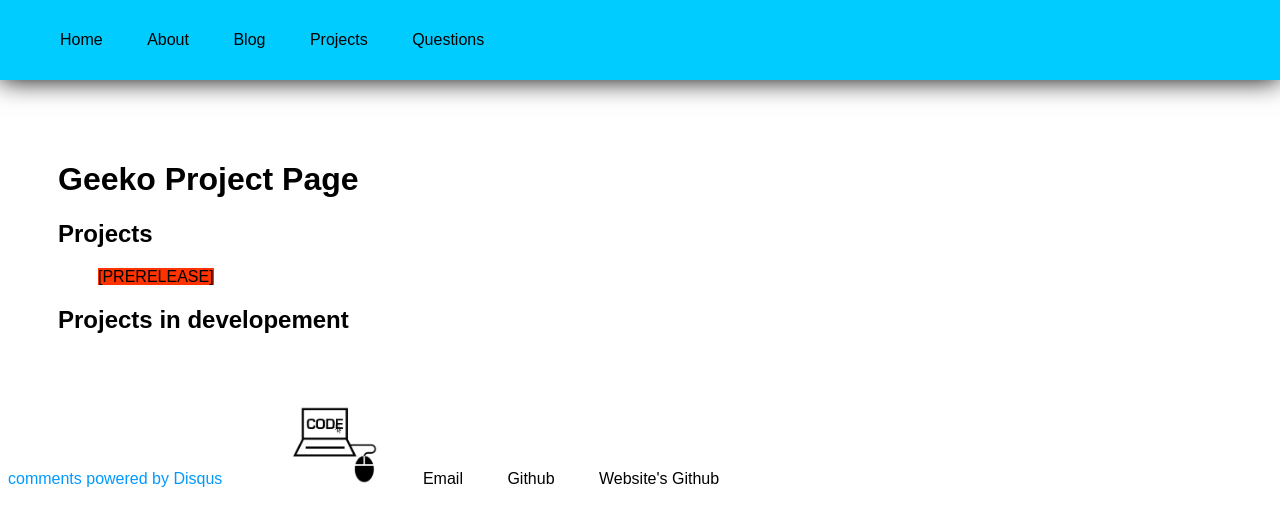
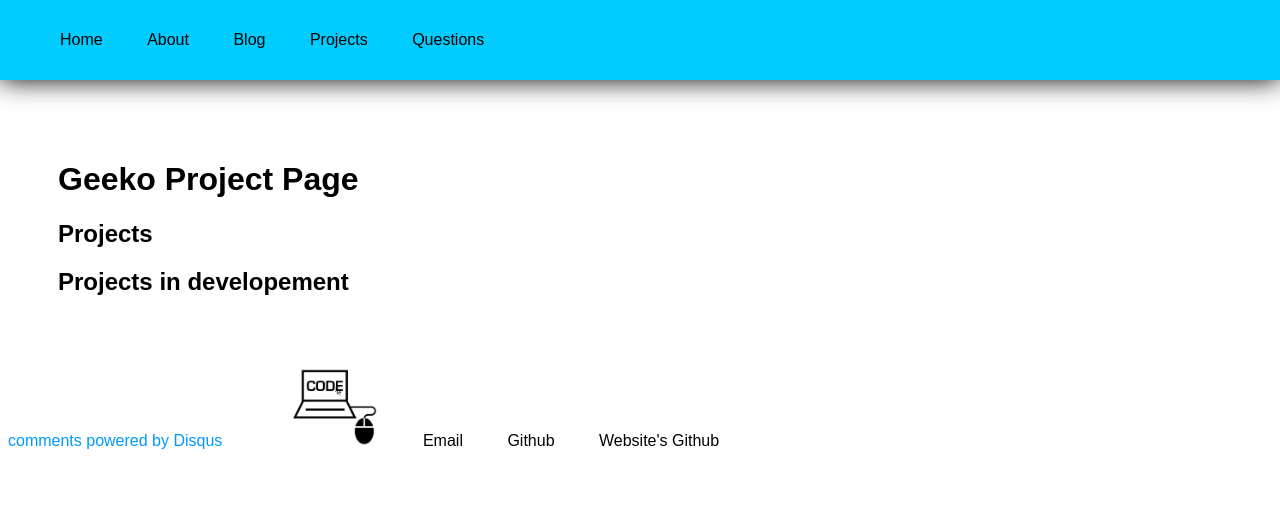
Before and after one commit to Geeko/geeko.github.io, a Jekyll site: the page built from projects/index.html, in a window 1280 px wide. Shown: the top 526 px of the page. Built offline with Jekyll 4.4.1, drawn with Linux system fonts in a browser that asks for light colours; comment, search, counter and statistics services are not loaded.

Commit message:
Update index.html

```diff
--- a/projects/index.html
+++ b/projects/index.html
@@ -5,7 +5,7 @@ title: "Geeko Project Page"
 <h1>{{ page.title }}<h1>
 <h2>Projects</h2>
 <ul style="list-style-type:none;">
-  <li><span class="alert">[PRERELEASE]</li> <a href='/projects/geekoHelpr' ></a>
+  <li></li>
 </ul>
 
 <h2>Projects in developement</h2>
```
